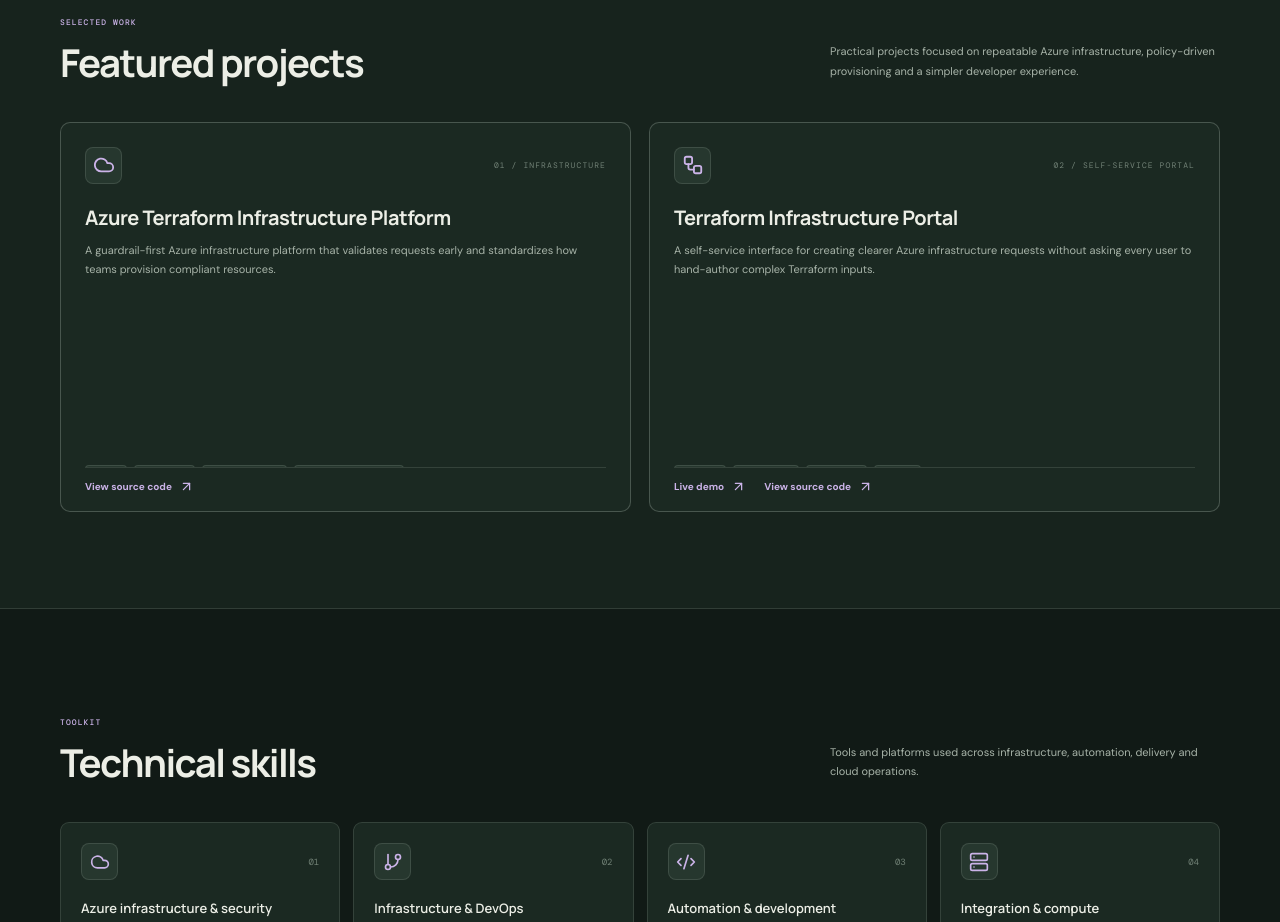
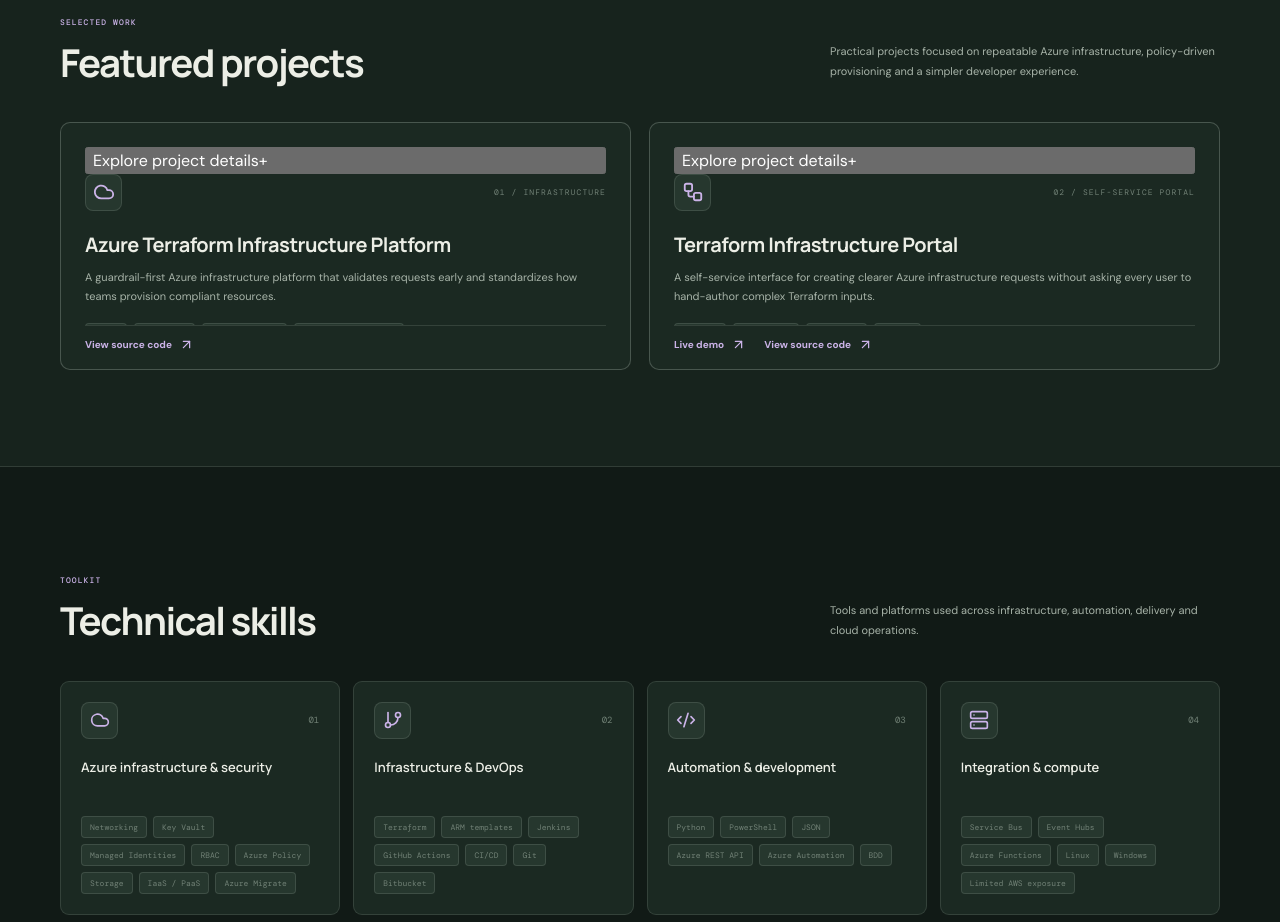
Before and after one commit to Arun-Negi/arun-cloud-portfolio, a React (Vite) app: page / in a window 1280 px wide. Shown: the part 2220-3142 px from the top of the page. Built offline with nearby package versions, Linux system fonts and the light colour scheme.

Commit message:
Fix expandable project details on touch tablets

```diff
--- a/src/styles.css
+++ b/src/styles.css
@@ -327,3 +327,34 @@ button:focus-visible, a:focus-visible { outline: 2px solid var(--accent); outlin
   *, *::before, *::after { scroll-behavior: auto !important; animation-duration: .01ms !important; animation-iteration-count: 1 !important; transition-duration: .01ms !important; }
   .reveal { opacity: 1; transform: none; }
 }
+
+
+/* Touch-first project cards: details are explicitly expandable on tablets too. */
+@media (hover: none), (max-width: 520px) {
+  .project-card,
+  .project-card:hover,
+  .project-card:focus-within {
+    height: auto;
+    min-height: 0;
+  }
+  .project-details-toggle { display: flex; }
+  .project-hover-details,
+  .project-card:hover .project-hover-details,
+  .project-card:focus-within .project-hover-details {
+    position: static;
+    display: none;
+    inset: auto;
+    overflow: visible;
+    opacity: 1;
+    transform: none;
+    margin: 0;
+    padding: 14px 0 0;
+    border-top: 1px solid var(--line);
+    pointer-events: auto;
+  }
+  .project-card.is-details-open .project-hover-details { display: block; }
+  .project-card:hover .project-tags,
+  .project-card:focus-within .project-tags { opacity: 1; transform: none; }
+  .project-card:hover .project-card-heading,
+  .project-card:focus-within .project-card-heading { transform: none; }
+}
```
